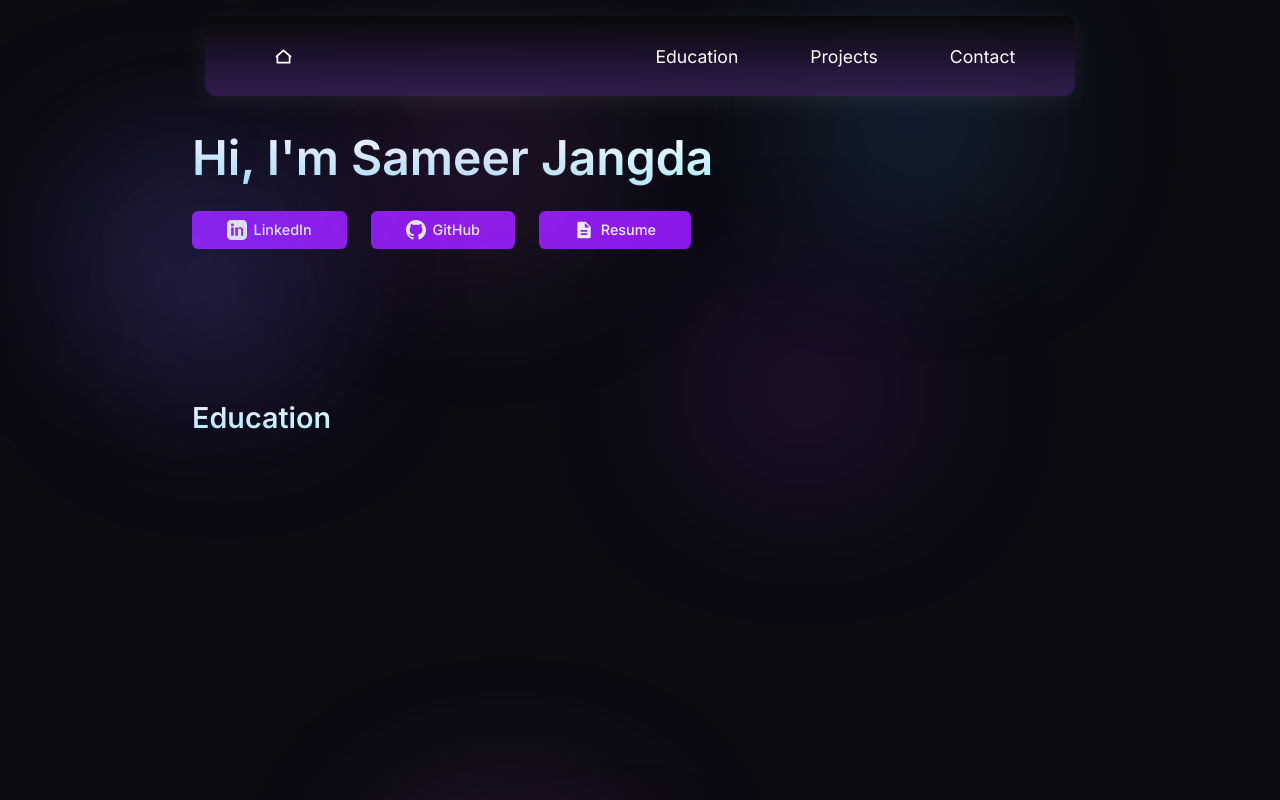
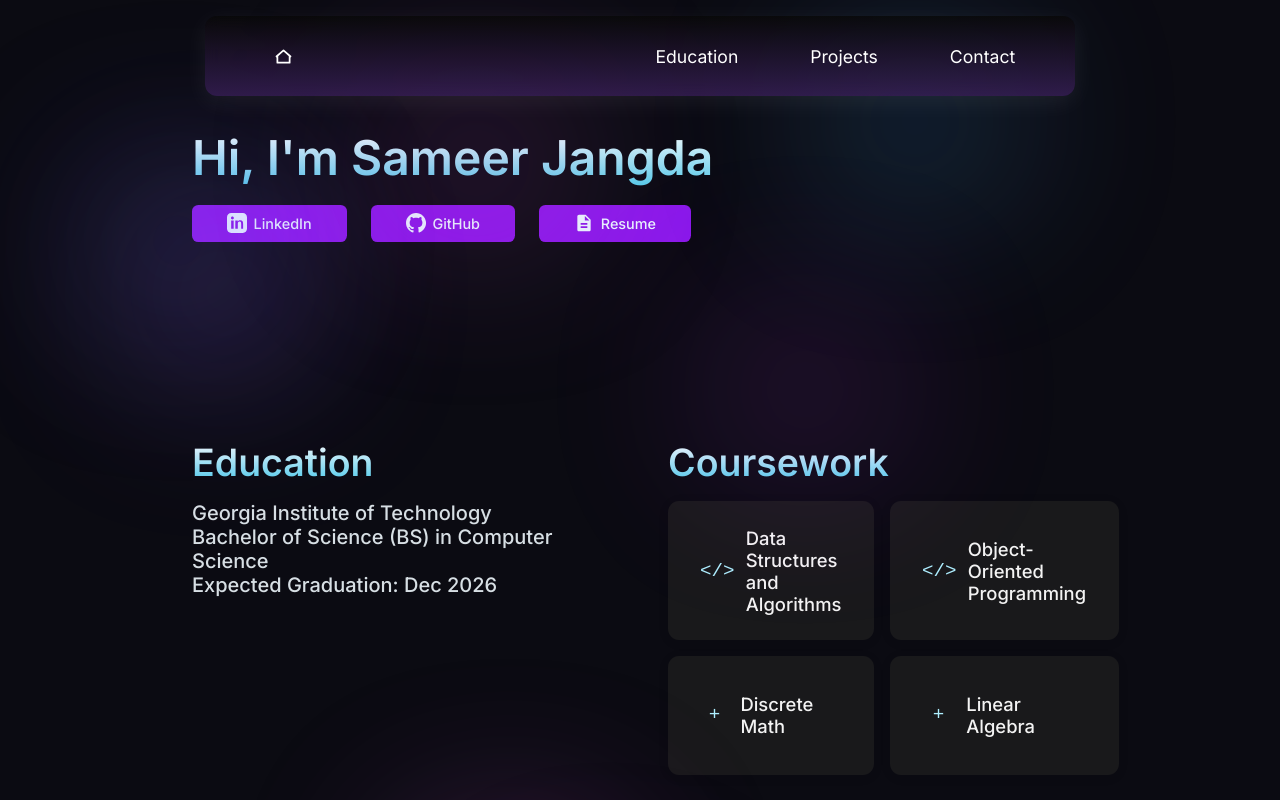
Before and after one commit to sjangda3/personal-website, a SvelteKit app: page / in a window 1280 px wide. Shown: the top 800 px of the page. Built offline with nearby package versions, Linux system fonts and the light colour scheme.

Commit message:
education section

```diff
--- /dev/null
+++ b/src/lib/components/EducationSection.svelte
@@ -0,0 +1,123 @@
+<script>
+  // no script logic needed for static content
+</script>
+
+<!-- education section with two-column layout -->
+<section class="education-section">
+  <div class="education-grid">
+    <div class="education-left">
+      <h1 class="section-heading">Education</h1>
+      <div class="education-details">
+        <div>Georgia Institute of Technology</div>
+        <div>Bachelor of Science (BS) in Computer Science</div>
+        <div>Expected Graduation: Dec 2026</div>
+      </div>
+    </div>
+    <div class="education-right">
+      <h2 class="section-heading">Coursework</h2>
+      <div class="coursework-grid">
+        <div class="course-card">
+          <span class="course-icon">&lt;/&gt;</span>
+          <span>Data Structures and Algorithms</span>
+        </div>
+        <div class="course-card">
+          <span class="course-icon">&lt;/&gt;</span>
+          <span>Object-Oriented Programming</span>
+        </div>
+        <div class="course-card">
+          <span class="course-icon">+</span>
+          <span>Discrete Math</span>
+        </div>
+        <div class="course-card">
+          <span class="course-icon">+</span>
+          <span>Linear Algebra</span>
+        </div>
+      </div>
+    </div>
+  </div>
+</section>
+
+<style>
+/* education section two-column layout */
+.education-section {
+  min-height: 35vh;
+  padding-top: 2rem;
+}
+.education-grid {
+  display: flex;
+  gap: 3.5rem;
+  align-items: flex-start;
+  justify-content: center;
+}
+.education-left {
+  flex: 1 1 0;
+  min-width: 260px;
+}
+.education-right {
+  flex: 1 1 0;
+  min-width: 320px;
+  display: flex;
+  flex-direction: column;
+  align-items: flex-start;
+}
+.coursework-heading {
+  font-family: 'Inter', sans-serif;
+  font-size: 1.5rem;
+  font-weight: 600;
+  color: #fff;
+  margin-bottom: 1.2rem;
+  /* coursework heading style */
+}
+.coursework-grid {
+  display: grid;
+  grid-template-columns: 1fr 1fr;
+  gap: 1rem;
+  width: 100%;
+  align-items: stretch;
+}
+.course-card {
+  background: rgb(25, 25, 27);
+  color: #f3f3f3;
+  border-radius: 0.7rem;
+  padding: 1.6rem 2rem;
+  min-height: 4.2rem;
+  font-size: 1.15rem;
+  display: flex;
+  align-items: center;
+  gap: 0.7rem;
+  font-family: 'Inter', sans-serif;
+  font-weight: 500;
+  box-shadow: 0 2px 12px 0 rgba(0,0,0,0.07);
+  transition: background 0.18s, transform 0.18s;
+  cursor: pointer;
+}
+.course-card:hover {
+  background:rgb(35, 35, 73);
+  transform: scale(1.05);
+}
+.course-icon {
+  font-size: 1.2rem;
+  color: #aeefff;
+  font-family: monospace;
+  width: 2.2rem;
+  display: flex;
+  align-items: center;
+  justify-content: center;
+}
+.education-details {
+  font-size: 1.25rem;
+  color:rgb(215, 223, 228);
+  margin-top: 0.3rem;
+  font-weight: 500;
+}
+.section-heading {
+  font-family: 'Inter', sans-serif;
+  font-weight: 575;
+  font-size: 2.35rem;
+  background: linear-gradient(180deg, #ffffff,rgb(68, 200, 233));
+  color: transparent;
+  -webkit-background-clip: text;x
+  -webkit-text-fill-color: transparent;
+  background-clip: text;
+}
+</style>
--- a/src/lib/components/Navbar.svelte
+++ b/src/lib/components/Navbar.svelte
@@ -14,7 +14,7 @@
     class="navbar-bg"
     style="
       border-radius: 0.75rem;
-      background: linear-gradient(to bottom, rgba(9, 9, 9, 0.85) 0%, rgba(56, 31, 87, 0.85) 100%);
+      background: linear-gradient(to bottom, rgba(9, 9, 9, 0.80) 0%, rgba(56, 31, 87, 0.80) 100%);
       position: absolute;
       inset: 0;
       z-index: 0;
--- a/src/routes/+page.svelte
+++ b/src/routes/+page.svelte
@@ -14,7 +14,7 @@
   font-family: 'Inter', sans-serif;
   font-weight: 600;
   font-size: 3rem;
-  background: linear-gradient(180deg, #ffffff, #aeefff);
+  background: linear-gradient(180deg, #ffffff,rgb(83, 203, 233));
   color: transparent;
   -webkit-background-clip: text;
   -webkit-text-fill-color: transparent;
@@ -23,8 +23,8 @@
 .section-heading {
   font-family: 'Inter', sans-serif;
   font-weight: 575;
-  font-size: 1.8rem;
-  background: linear-gradient(180deg, #ffffff, #aeefff);
+  font-size: 2.35rem;
+  background: linear-gradient(180deg, #ffffff,rgb(68, 200, 233));
   color: transparent;
   -webkit-background-clip: text;x
   -webkit-text-fill-color: transparent;
@@ -33,7 +33,7 @@
 .intro-buttons {
   display: flex;
   gap: 1.5rem;
-  margin-top: 1.5rem;
+  margin-top: 1.1rem;
 }
 .intro-btn {
   display: flex;
@@ -58,8 +58,12 @@
 }
 </style>
 
+<script>
+  import EducationSection from '$lib/components/EducationSection.svelte';
+</script>
+
 <div class="main-content">
-  <section id="intro" style="min-height: 30vh; padding-top: 6.5rem;">
+  <section id="intro" style="min-height: 35vh; padding-top: 6.5rem;">
     <h1 class="sameer-heading">Hi, I'm Sameer Jangda</h1>
     <div class="intro-buttons">
       <a class="intro-btn" href="https://www.linkedin.com/in/sameerjangda/" target="_blank" rel="noopener" aria-label="LinkedIn">
@@ -75,17 +79,13 @@
         Resume
       </a>
     </div>
-    <!-- Add your intro content here -->
   </section>
-  <section id="education" style="min-height: 80vh; padding-top: 2rem;">
-    <h1 class="section-heading">Education</h1>
-    <!-- Add your education content here -->
-  </section>
-  <section id="projects" style="min-height: 80vh; padding-top: 2rem;">
+  <EducationSection />
+  <section id="projects" style="min-height: 40vh; padding-top: 2rem;">
     <h1 class="section-heading">Projects</h1>
     <!-- Add your projects content here -->
   </section>
-  <section id="contact" style="min-height: 80vh; padding-top: 2rem;">
+  <section id="contact" style="min-height: 40vh; padding-top: 2rem;">
     <h1 class="section-heading">Contact</h1>
     <!-- Add your contact content here -->
   </section>
```
Also changed, not shown: 1 other file (tests, documents, lock files or other folders).
